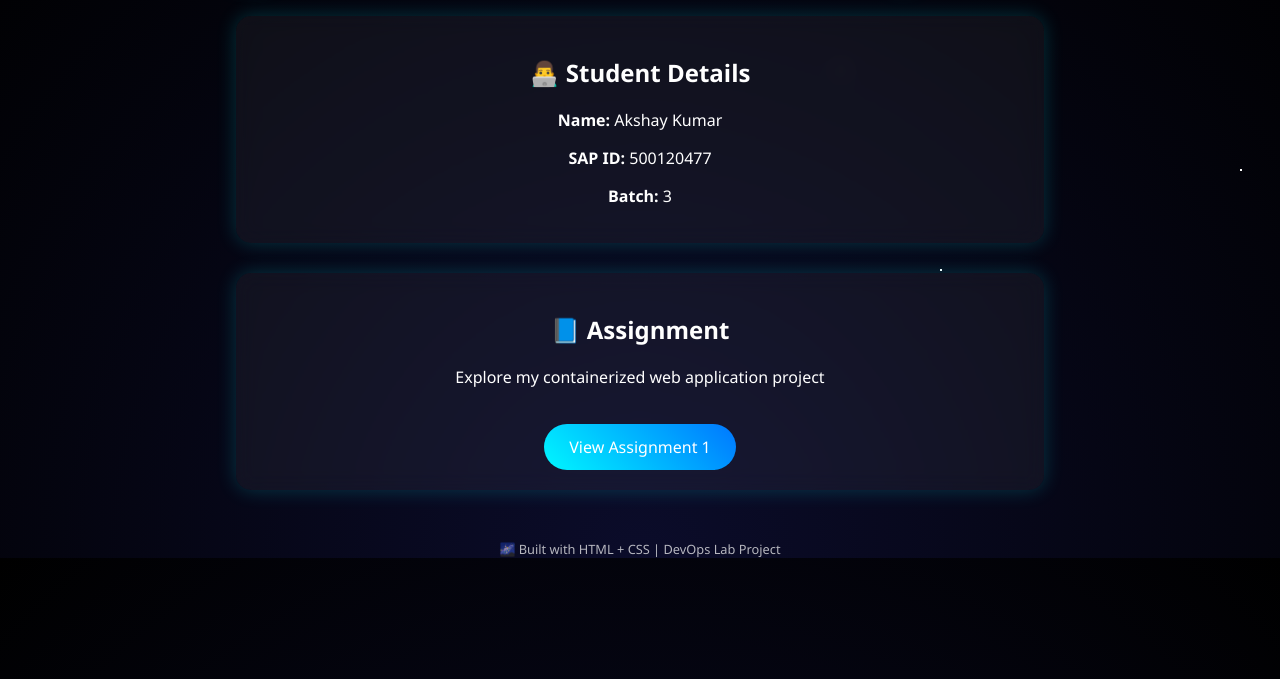
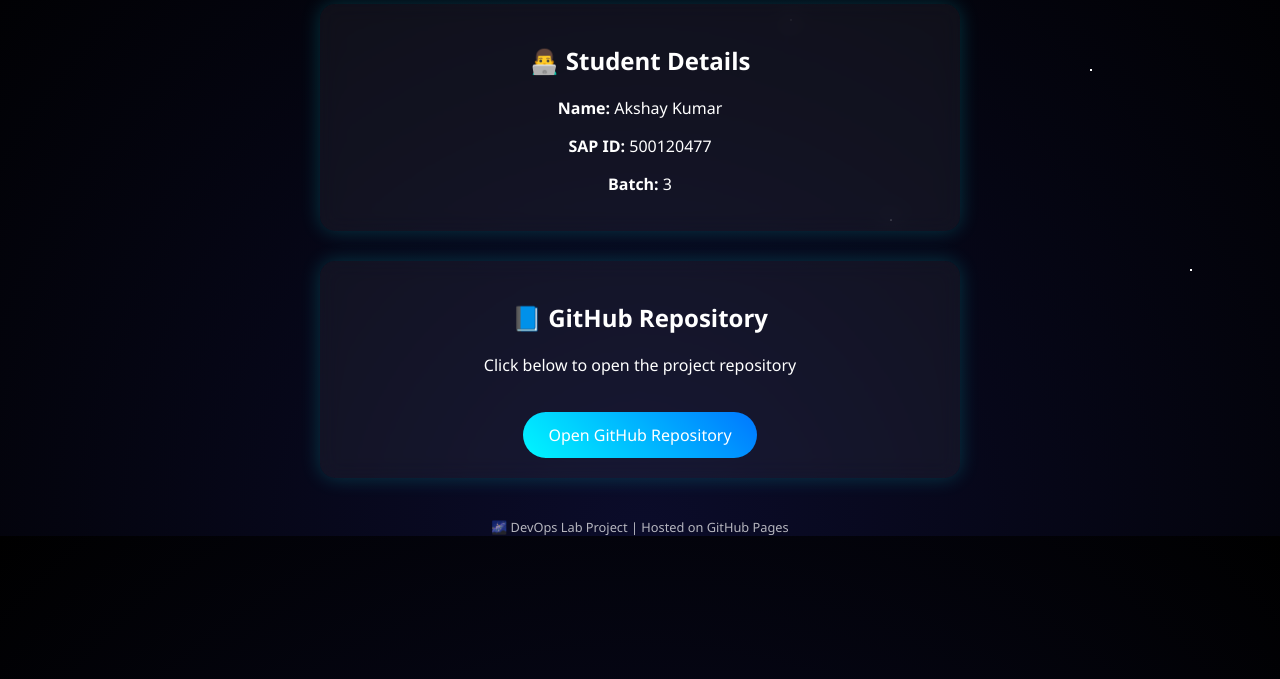
Before and after one commit to Kumaxshay/Containerization_and_DevOps_Lab, a plain HTML site: page index.html in a window 1280 px wide. Shown: the part 121-800 px from the top of the page. Drawn offline with Linux system fonts and the light colour scheme.

Commit message:
Update index.html

```diff
--- a/index.html
+++ b/index.html
@@ -2,25 +2,23 @@
 <html lang="en">
 <head>
 <meta charset="UTF-8">
+<meta name="viewport" content="width=device-width, initial-scale=1.0">
 <title>Containerization and DevOps Lab</title>
 
 <style>
-    /* ===== GLOBAL STYLING ===== */
     body {
         margin: 0;
         font-family: 'Segoe UI', sans-serif;
         color: white;
         text-align: center;
-        overflow-x: hidden;
         background: radial-gradient(circle at bottom, #0b0c2a, #000000);
     }
 
-    /* ===== STAR BACKGROUND ===== */
+    /* STAR BACKGROUND */
     .stars {
         position: fixed;
         width: 100%;
         height: 100%;
-        background: transparent;
         z-index: -1;
     }
 
@@ -31,10 +29,10 @@
         height: 2px;
         background: white;
         box-shadow:
-            100px 200px white, 200px 400px white, 300px 600px white,
-            400px 100px white, 500px 300px white, 600px 500px white,
-            700px 200px white, 800px 400px white, 900px 600px white;
-        animation: moveStars 20s linear infinite;
+            50px 100px white, 150px 300px white, 250px 500px white,
+            350px 150px white, 450px 350px white, 550px 550px white,
+            650px 250px white, 750px 450px white, 850px 650px white;
+        animation: moveStars 25s linear infinite;
     }
 
     @keyframes moveStars {
@@ -42,10 +40,9 @@
         to { transform: translateY(-1000px); }
     }
 
-    /* ===== HEADER ===== */
     h1 {
         margin-top: 40px;
-        font-size: 3rem;
+        font-size: 2.5rem;
         animation: glow 2s infinite alternate;
     }
 
@@ -54,23 +51,22 @@
         to { text-shadow: 0 0 20px #00f7ff, 0 0 30px #00f7ff; }
     }
 
-    /* ===== CARD ===== */
     .card {
         margin: 30px auto;
         padding: 20px;
-        width: 60%;
+        width: 90%;
+        max-width: 600px;
         background: rgba(255, 255, 255, 0.05);
         border-radius: 15px;
         backdrop-filter: blur(10px);
         box-shadow: 0 0 20px rgba(0, 247, 255, 0.2);
-        transition: transform 0.3s;
+        transition: 0.3s;
     }
 
     .card:hover {
         transform: scale(1.05);
     }
 
-    /* ===== BUTTON ===== */
     .btn {
         display: inline-block;
         margin-top: 20px;
@@ -78,7 +74,6 @@
         font-size: 1rem;
         color: white;
         background: linear-gradient(45deg, #00f7ff, #0077ff);
-        border: none;
         border-radius: 25px;
         text-decoration: none;
         transition: 0.3s;
@@ -89,13 +84,11 @@
         transform: scale(1.1);
     }
 
-    /* ===== FOOTER ===== */
     footer {
-        margin-top: 50px;
+        margin-top: 40px;
         font-size: 0.8rem;
         opacity: 0.7;
     }
-
 </style>
 </head>
 
@@ -113,17 +106,17 @@
 </div>
 
 <div class="card">
-    <h2>📘 Assignment</h2>
-    <p>Explore my containerized web application project</p>
+    <h2>📘 GitHub Repository</h2>
+    <p>Click below to open the project repository</p>
 
-    <!-- LINK TO ASSIGNMENT -->
-    <a href="https://github.com/Kumaxshay/Containerization_and_DevOps_Lab/tree/main" class="btn">
-    View Assignment 1
-</a>
+    <!-- ✅ CORRECT LINK -->
+    <a href="https://github.com/Kumaxshay/Containerization_and_DevOps_Lab" target="_blank" class="btn">
+        Open GitHub Repository
+    </a>
 </div>
 
 <footer>
-    🌌 Built with HTML + CSS | DevOps Lab Project
+    🌌 DevOps Lab Project | Hosted on GitHub Pages
 </footer>
 
 </body>
```
